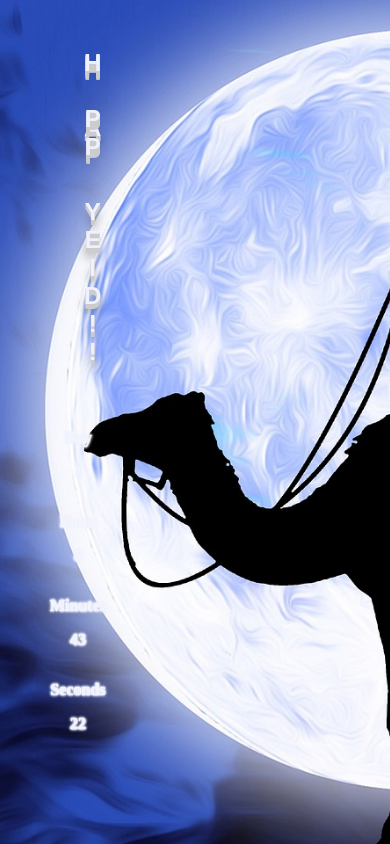
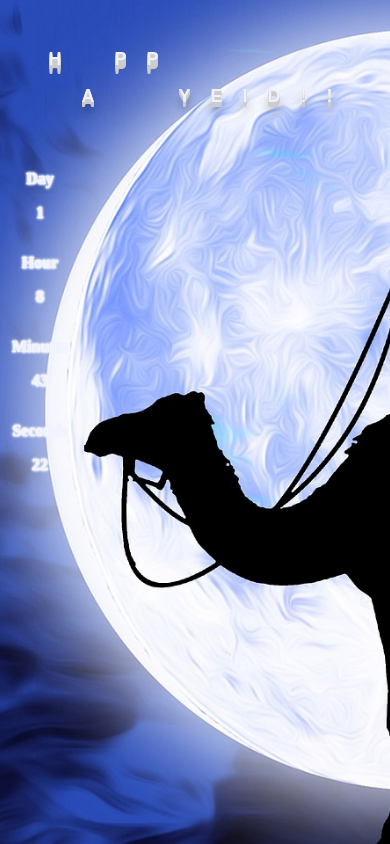
Before and after one commit to leonvita91/js-countdown, a plain HTML site: page projectcamel/templates/index.html in a window 390 px wide. Drawn offline with Linux system fonts and the light colour scheme; a web font is replaced by a local one.

Commit message:
fix font bg nd flexbox

```diff
--- a/projectcamel/static/style.css
+++ b/projectcamel/static/style.css
@@ -135,19 +135,9 @@ body {
 
 /* Media Query on Mobile View-point */
 @media only screen and (max-width: 572px) {
-    .box {
-        display: flex;
-        flex-direction: column;
-        font-size: x-large;
-        justify-self: start;
-        gap: 0px;
-    }
-    body, html {
+    body {
         margin: 0;
         height: 100vh;
-    }
-
-    body {
         background-image: url("/static/img/eid.jpeg");
         background-position: center;
         background-repeat: no-repeat;
@@ -156,13 +146,25 @@ body {
         color: #fff;
         text-shadow: 0 1px #ccc, 0 2px #ccc, 0 3px #ccc, 0 4px #ccc, 0 5px #ccc, 0 6px 0 transparent, 0 7px transparent, 0 8px transparent, 0 9px transparent, 0 10px 10px rgba(0, 0, 0, 0.4);
     }
+    .box {
+        display: flex;
+        flex-direction: row;
+        font-size: large;
+    }
+
+    .greetings {
+        margin: 0;
+        display: flex;
+        justify-content: center;
+    }
 
     .countdown {
+        margin: 0;
+        width: 80px;
         display: flex;
         flex-direction: column;
-        margin: 0;
+        align-items: center;
         }
-    }
 
     .countdown h3 {
         font-size: medium;
```
